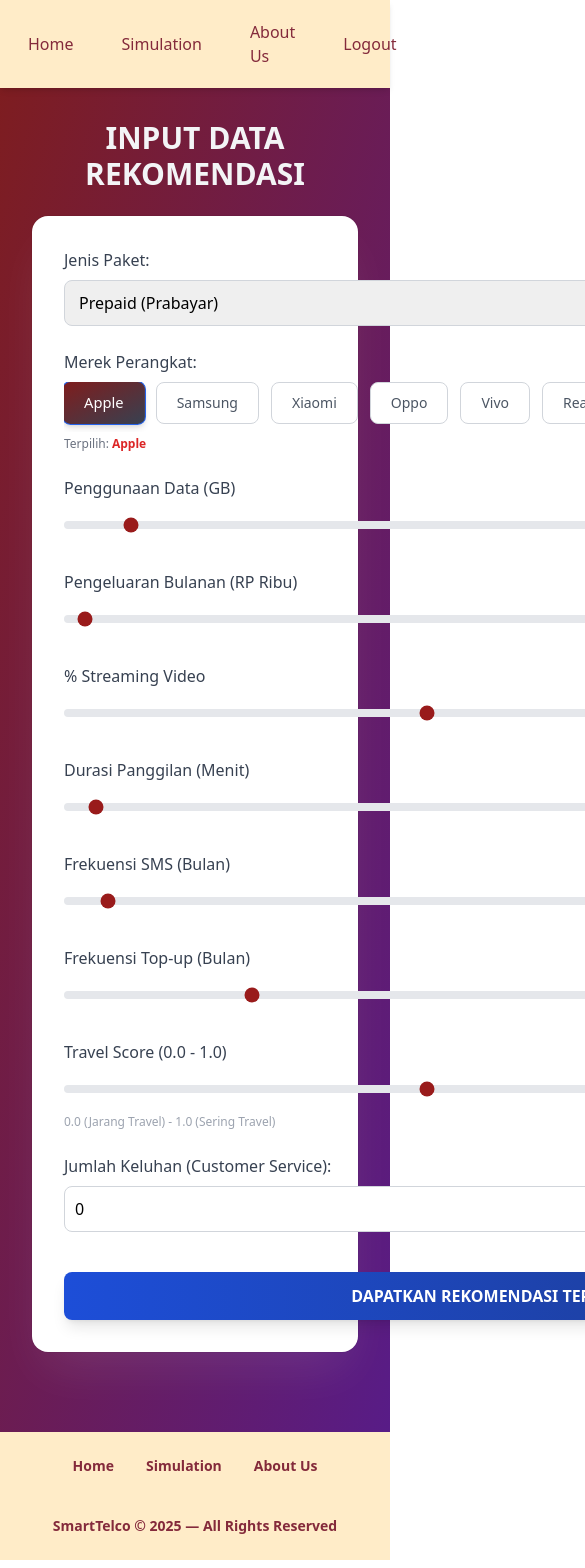
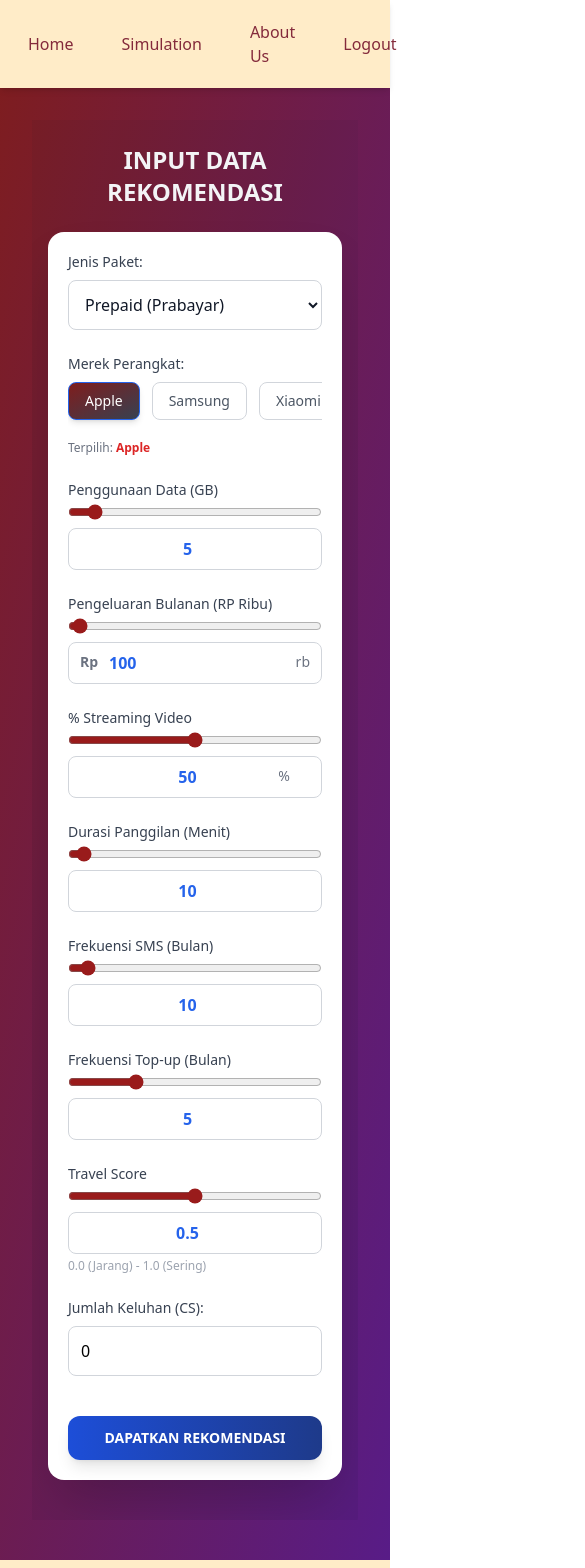
Before and after one commit to MargohanL23/SmartTelco-ForTimFEBE, a Vue app in the folder SmartTelco-FrontEnd/: page /simulation in a window 390 px wide. Shown: the top 1568 px of the page, 585 px wide, since content can reach past the window. Built offline with nearby package versions, Linux system fonts and the light colour scheme; sample sign-in values are in the browser's storage.

Commit message:
fix tampilan mobile

```diff
--- a/SmartTelco-FrontEnd/src/views/AboutUsView.vue
+++ b/SmartTelco-FrontEnd/src/views/AboutUsView.vue
@@ -46,15 +46,15 @@
         <div class="space-y-6">
           <h4 class="text-[#FFC107] font-bold tracking-wider uppercase text-sm">Our Mission</h4>
           <h2 class="text-4xl font-bold text-[#842A3B] leading-tight">
-            WHAT WE DO
+            MEMBERIKAN REKOMENDASI PAKET KEPADA PENGGUNA
           </h2>
 
           <p class="text-gray-600 leading-relaxed">
-            Kami menggabungkan keahlian telekomunikasi dengan kecerdasan buatan (AI) untuk memberikan solusi yang personal. Lorem ipsum dolor sit amet, consectetur adipiscing elit, sed do eiusmod tempor incididunt ut labore et dolore magna aliqua.
+            Misi kami adalah menjembatani kesenjangan antara penawaran produk Telco dan kebutuhan riil pelanggan. Kami meyakini bahwa setiap pelanggan unik, sehingga solusi paket tidak boleh bersifat umum. Melalui arsitektur data yang cerdas, kami memastikan setiap rekomendasi adalah yang paling relevan.
           </p>
 
           <p class="text-gray-600 leading-relaxed">
-            Dengan model XGBoost yang canggih, kami menganalisis pola perilaku pelanggan untuk merekomendasikan paket yang paling efisien, menghemat biaya, dan meningkatkan kepuasan pelanggan secara keseluruhan.
+            Dengan model prediktif *XGBoost* yang dilatih pada data perilaku historis (seperti pengeluaran, penggunaan data/panggilan, dan riwayat keluhan), kami menganalisis pola customer behavior untuk merekomendasikan *Target Offer* yang paling efisien. Tujuan akhirnya adalah *memaksimalkan *revenue Telco** sekaligus *meningkatkan *Customer Lifetime Value** melalui kepuasan yang optimal.
           </p>
 
           <div class="pt-4">
--- a/SmartTelco-FrontEnd/src/views/SimulationView.vue
+++ b/SmartTelco-FrontEnd/src/views/SimulationView.vue
@@ -1,165 +1,169 @@
 <template>
-  <div class="space-y-6 pb-10">
+  <div class="min-h-screen w-full overflow-x-hidden bg-gray-900/5 pb-10">
 
-    <h2 class="text-3xl font-bold text-gray-100 text-center">INPUT DATA REKOMENDASI</h2>
+    <div class="container mx-auto px-4 md:px-0">
 
-    <div class="bg-white shadow-2xl shadow-white/10 p-8 rounded-2xl grid gap-6 ring-1 ring-black/5 max-w-4xl mx-auto relative z-10">
+      <h2 class="text-2xl md:text-3xl font-bold text-gray-100 text-center py-6 break-words">
+        INPUT DATA REKOMENDASI
+      </h2>
 
-      <div>
-        <label class="block mb-2 font-medium text-gray-700">Jenis Paket:</label>
-        <select v-model="form.jenisPaket" class="border border-gray-300 p-2.5 rounded-lg w-full focus:ring-2 focus:ring-blue-500 focus:border-blue-500 transition">
+      <div class="w-full max-w-3xl mx-auto bg-white shadow-2xl shadow-black/20 p-5 md:p-8 rounded-2xl flex flex-col gap-6 relative z-10">
+
+        <div class="w-full">
+          <label class="block mb-2 font-medium text-gray-700 text-sm md:text-base">Jenis Paket:</label>
+          <select v-model="form.jenisPaket" class="w-full border border-gray-300 p-3 rounded-lg focus:ring-2 focus:ring-blue-500 outline-none bg-white text-gray-900">
             <option value="Prepaid">Prepaid (Prabayar)</option>
             <option value="Postpaid">Postpaid (Pascabayar)</option>
           </select>
         </div>
 
-      <div>
-        <label class="block mb-2 font-medium text-gray-700">Merek Perangkat:</label>
-
-        <div class="flex overflow-x-auto pb-2 gap-3 scrollbar-hide snap-x">
+        <div class="w-full min-w-0">
+          <label class="block mb-2 font-medium text-gray-700 text-sm md:text-base">Merek Perangkat:</label>
+          <div class="w-full overflow-hidden">
+            <div class="flex overflow-x-auto pb-4 gap-3 scrollbar-hide snap-x">
               <div
                 v-for="brand in brandList"
                 :key="brand"
                 @click="form.merek = brand"
                 :class="[
-              'flex-shrink-0 px-5 py-2.5 rounded-lg border cursor-pointer transition-all duration-200 snap-start text-sm font-medium',
+                  'flex-shrink-0 px-4 py-2 rounded-lg border cursor-pointer transition-all duration-200 text-sm font-medium select-none',
                   form.merek === brand
-                ? 'border-blue-600 bg-gradient-to-br from-red-900 to-gray-700 text-white shadow-md transform scale-105'
-                : 'border-gray-300 bg-white text-gray-600 hover:bg-gray-50 hover:border-blue-400'
+                    ? 'border-blue-600 bg-gradient-to-br from-red-900 to-gray-700 text-white shadow-md'
+                    : 'border-gray-300 bg-white text-gray-600 hover:bg-gray-50'
                 ]"
               >
                 {{ brand }}
               </div>
             </div>
+          </div>
           <p class="text-xs text-gray-500 mt-1">Terpilih: <span class="font-bold text-red-600">{{ form.merek }}</span></p>
         </div>
 
-      <div>
-        <label class="block mb-1 font-medium text-gray-700">Penggunaan Data (GB)</label>
-        <div class="flex items-center gap-4">
+        <div class="w-full">
+          <label class="block mb-2 font-medium text-gray-700 text-sm md:text-base">Penggunaan Data (GB)</label>
+          <div class="flex flex-col md:flex-row gap-3 md:items-center">
             <input
               type="range" min="1" max="50"
               v-model.number="form.dataUsage"
-            class="w-full h-2 bg-gray-200 rounded-lg appearance-none cursor-pointer accent-red-800"
+              class="w-full h-2 bg-gray-200 rounded-lg cursor-pointer accent-red-800"
             />
             <input
               type="number" min="1" max="50"
               v-model.number="form.dataUsage"
-            class="w-28 p-2 border rounded-lg text-center font-bold text-blue-600 focus:ring-2 focus:ring-blue-500 outline-none"
+              class="w-full md:w-24 p-2 border border-gray-300 rounded-lg text-center font-bold text-blue-600 focus:ring-2 focus:ring-blue-500 outline-none"
             />
           </div>
         </div>
 
-      <div>
-        <label class="block mb-1 font-medium text-gray-700">Pengeluaran Bulanan (RP Ribu)</label>
-        <div class="flex items-center gap-4">
+        <div class="w-full">
+          <label class="block mb-2 font-medium text-gray-700 text-sm md:text-base">Pengeluaran Bulanan (RP Ribu)</label>
+          <div class="flex flex-col md:flex-row gap-3 md:items-center">
             <input
               type="range" min="10" max="5000"
               v-model.number="form.pengeluaran"
-            class="w-full h-2 bg-gray-200 rounded-lg appearance-none cursor-pointer accent-red-800"
+              class="w-full h-2 bg-gray-200 rounded-lg cursor-pointer accent-red-800"
             />
-          <div class="relative">
-
+            <div class="relative w-full md:w-36 shrink-0">
               <input
                 type="number" min="10" max="1000"
                 v-model.number="form.pengeluaran"
-              class="w-28 p-2 pl-8 border rounded-lg font-bold text-blue-600 focus:ring-2 focus:ring-blue-500 outline-none"
+                class="w-full p-2 pl-10 border border-gray-300 rounded-lg font-bold text-blue-600 focus:ring-2 focus:ring-blue-500 outline-none"
               />
-            <span class="absolute right-8 top-2.5 text-gray-500 text-sm">rb</span>
+              <span class="absolute left-3 top-2.5 text-gray-500 text-sm font-bold">Rp</span>
+              <span class="absolute right-3 top-2.5 text-gray-500 text-sm">rb</span>
             </div>
           </div>
         </div>
 
-      <div>
-        <label class="block mb-1 font-medium text-gray-700">% Streaming Video</label>
-        <div class="flex items-center gap-4">
+        <div class="w-full">
+          <label class="block mb-2 font-medium text-gray-700 text-sm md:text-base">% Streaming Video</label>
+          <div class="flex flex-col md:flex-row gap-3 md:items-center">
             <input
               type="range" min="0" max="100"
               v-model.number="form.videoUsage"
-            class="w-full h-2 bg-gray-200 rounded-lg appearance-none cursor-pointer accent-red-800"
+              class="w-full h-2 bg-gray-200 rounded-lg cursor-pointer accent-red-800"
             />
-          <div class="relative">
+            <div class="relative w-full md:w-24 shrink-0">
               <input
                 type="number" min="0" max="100"
                 v-model.number="form.videoUsage"
-              class="w-28 p-2 border rounded-lg text-center font-bold text-blue-600 focus:ring-2 focus:ring-blue-500 outline-none"
+                class="w-full p-2 border border-gray-300 rounded-lg text-center font-bold text-blue-600 focus:ring-2 focus:ring-blue-500 outline-none"
               />
-            <span class="absolute right-9 top-3 text-gray-500 text-sm">%</span>
+              <span class="absolute right-8 md:right-6 top-2.5 text-gray-500 text-sm">%</span>
             </div>
           </div>
         </div>
 
-      <div>
-        <label class="block mb-1 font-medium text-gray-700">Durasi Panggilan (Menit)</label>
-        <div class="flex items-center gap-4">
+        <div class="w-full">
+          <label class="block mb-2 font-medium text-gray-700 text-sm md:text-base">Durasi Panggilan (Menit)</label>
+          <div class="flex flex-col md:flex-row gap-3 md:items-center">
             <input
               type="range" min="0" max="300" step="0.5"
               v-model.number="form.durasiPanggilan"
-            class="w-full h-2 bg-gray-200 rounded-lg appearance-none cursor-pointer accent-red-800"
+              class="w-full h-2 bg-gray-200 rounded-lg cursor-pointer accent-red-800"
             />
             <input
               type="number" min="0" max="300"
               v-model.number="form.durasiPanggilan"
-            class="w-28 p-2 border rounded-lg text-center font-bold text-blue-600 focus:ring-2 focus:ring-blue-500 outline-none"
+              class="w-full md:w-24 p-2 border border-gray-300 rounded-lg text-center font-bold text-blue-600 focus:ring-2 focus:ring-blue-500 outline-none"
             />
           </div>
         </div>
 
-      <div>
-        <label class="block mb-1 font-medium text-gray-700">Frekuensi SMS (Bulan)</label>
-        <div class="flex items-center gap-4">
+        <div class="w-full">
+          <label class="block mb-2 font-medium text-gray-700 text-sm md:text-base">Frekuensi SMS (Bulan)</label>
+          <div class="flex flex-col md:flex-row gap-3 md:items-center">
             <input
               type="range" min="0" max="200"
               v-model.number="form.sms"
-            class="w-full h-2 bg-gray-200 rounded-lg appearance-none cursor-pointer accent-red-800"
+              class="w-full h-2 bg-gray-200 rounded-lg cursor-pointer accent-red-800"
             />
             <input
               type="number" min="0" max="200"
               v-model.number="form.sms"
-            class="w-28 p-2 border rounded-lg text-center font-bold text-blue-600 focus:ring-2 focus:ring-blue-500 outline-none"
+              class="w-full md:w-24 p-2 border border-gray-300 rounded-lg text-center font-bold text-blue-600 focus:ring-2 focus:ring-blue-500 outline-none"
             />
           </div>
         </div>
 
-      <div>
-        <label class="block mb-1 font-medium text-gray-700">Frekuensi Top-up (Bulan)</label>
-        <div class="flex items-center gap-4">
+        <div class="w-full">
+          <label class="block mb-2 font-medium text-gray-700 text-sm md:text-base">Frekuensi Top-up (Bulan)</label>
+          <div class="flex flex-col md:flex-row gap-3 md:items-center">
             <input
               type="range" min="0" max="20"
               v-model.number="form.topup"
-            class="w-full h-2 bg-gray-200 rounded-lg appearance-none cursor-pointer accent-red-800"
+              class="w-full h-2 bg-gray-200 rounded-lg cursor-pointer accent-red-800"
             />
             <input
               type="number" min="0" max="20"
               v-model.number="form.topup"
-            class="w-28 p-2 border rounded-lg text-center font-bold text-blue-600 focus:ring-2 focus:ring-blue-500 outline-none"
+              class="w-full md:w-24 p-2 border border-gray-300 rounded-lg text-center font-bold text-blue-600 focus:ring-2 focus:ring-blue-500 outline-none"
             />
           </div>
         </div>
 
-      <div>
-        <label class="block mb-1 font-medium text-gray-700">Travel Score (0.0 - 1.0)</label>
-        <div class="flex items-center gap-4">
+        <div class="w-full">
+          <label class="block mb-2 font-medium text-gray-700 text-sm md:text-base">Travel Score</label>
+          <div class="flex flex-col md:flex-row gap-3 md:items-center">
             <input
               type="range" min="0" max="1" step="0.01"
               v-model.number="form.travel"
-            class="w-full h-2 bg-gray-200 rounded-lg appearance-none cursor-pointer accent-red-800"
+              class="w-full h-2 bg-gray-200 rounded-lg cursor-pointer accent-red-800"
             />
             <input
               type="number" min="0" max="1" step="0.01"
               v-model.number="form.travel"
-            class="w-28 p-2 border rounded-lg text-center font-bold text-blue-600 focus:ring-2 focus:ring-blue-500 outline-none"
+              class="w-full md:w-24 p-2 border border-gray-300 rounded-lg text-center font-bold text-blue-600 focus:ring-2 focus:ring-blue-500 outline-none"
             />
           </div>
-        <p class="text-xs text-gray-400 mt-1">0.0 (Jarang Travel) - 1.0 (Sering Travel)</p>
+          <p class="text-xs text-gray-400 mt-1">0.0 (Jarang) - 1.0 (Sering)</p>
         </div>
 
-      <div>
-        <label class="block mb-2 font-medium text-gray-700">Jumlah Keluhan (Customer Service):</label>
+        <div class="w-full">
+          <label class="block mb-2 font-medium text-gray-700 text-sm md:text-base">Jumlah Keluhan (CS):</label>
           <input
-          type="number"
-          min="0"
-          class="border border-gray-300 p-2.5 rounded-lg w-full focus:ring-2 focus:ring-blue-500 focus:border-blue-500 outline-none transition"
+            type="number" min="0"
+            class="w-full border border-gray-300 p-3 rounded-lg focus:ring-2 focus:ring-blue-500 outline-none transition"
             v-model.number="form.keluhan"
           />
         </div>
@@ -167,19 +171,20 @@
         <button
           @click="getRekomendasi"
           :disabled="isLoading"
-        class="w-full bg-gradient-to-r from-blue-700 to-blue-900 hover:from-blue-500 hover:to-blue-800 text-white font-bold py-3 rounded-lg shadow-lg transform hover:-translate-y-0.5 transition-all duration-200 mt-4 disabled:opacity-50 disabled:cursor-not-allowed">
+          class="w-full bg-gradient-to-r from-blue-700 to-blue-900 hover:from-blue-500 hover:to-blue-800 text-white font-bold py-3 md:py-4 rounded-xl shadow-lg transform hover:-translate-y-0.5 transition-all duration-200 mt-4 disabled:opacity-50 disabled:cursor-not-allowed text-sm md:text-lg">
           <span v-if="isLoading">Memproses...</span>
-        <span v-else>DAPATKAN REKOMENDASI TERBAIK</span>
+          <span v-else>DAPATKAN REKOMENDASI</span>
         </button>
 
       </div>
-
+    </div>
   </div>
 </template>
 
 <script setup>
 import { reactive, ref } from "vue";
 import { useRouter } from "vue-router";
+// Pastikan import ini sesuai dengan struktur folder Anda
 import { apiPost } from "../utils/api";
 
 const router = useRouter();
@@ -244,11 +249,13 @@ async function getRekomendasi() {
 </script>
 
 <style scoped>
+/* Hide scrollbar for Chrome, Safari and Opera */
 .scrollbar-hide::-webkit-scrollbar {
     display: none;
 }
+/* Hide scrollbar for IE, Edge and Firefox */
 .scrollbar-hide {
-    -ms-overflow-style: none;
-    scrollbar-width: none;
+    -ms-overflow-style: none;  /* IE and Edge */
+    scrollbar-width: none;  /* Firefox */
 }
 </style>
```
Also changed, not shown: SmartTelco-FrontEnd/src/views/HomeView.vue (+18 -12 lines). Lines whose indentation alone changed are shown as unchanged.
